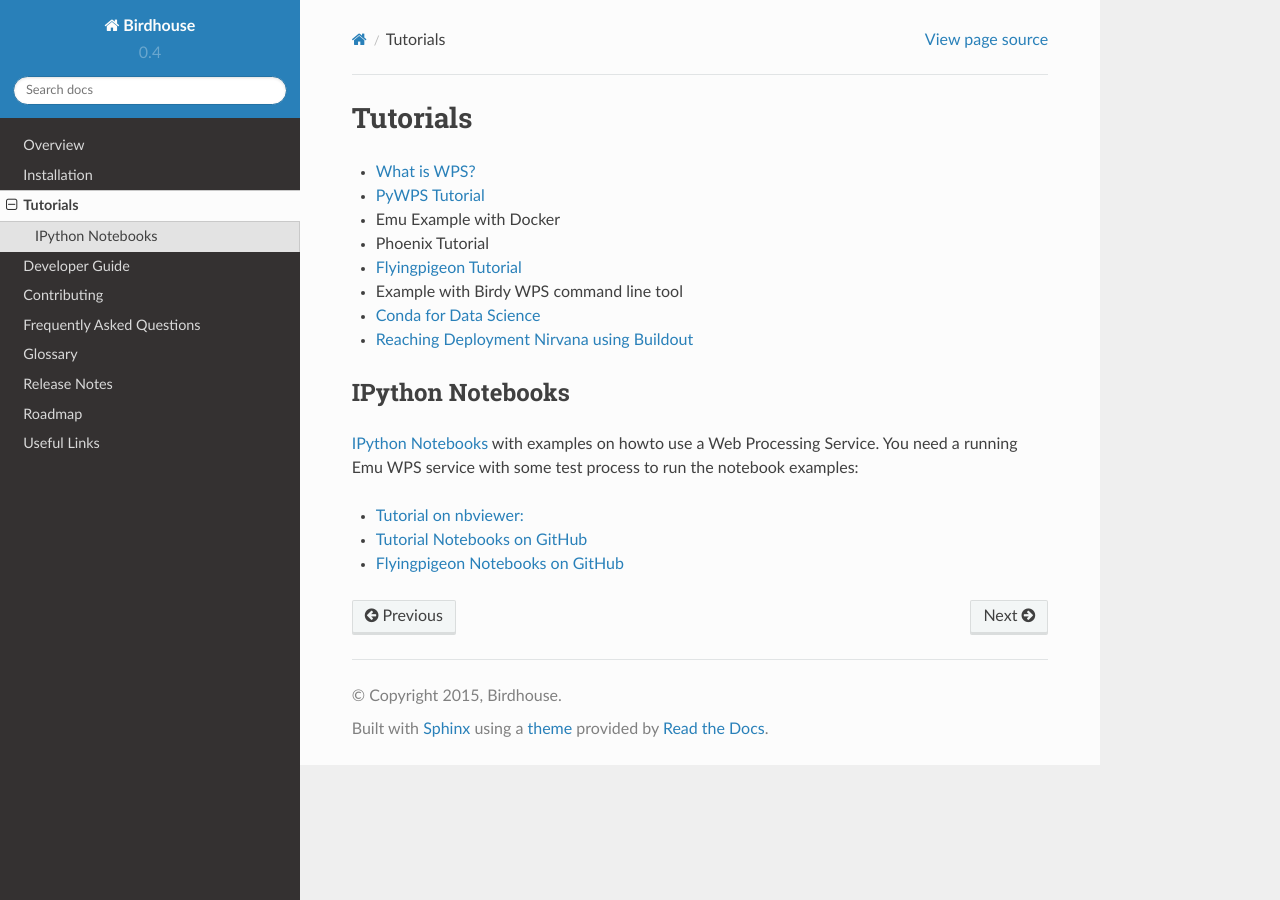
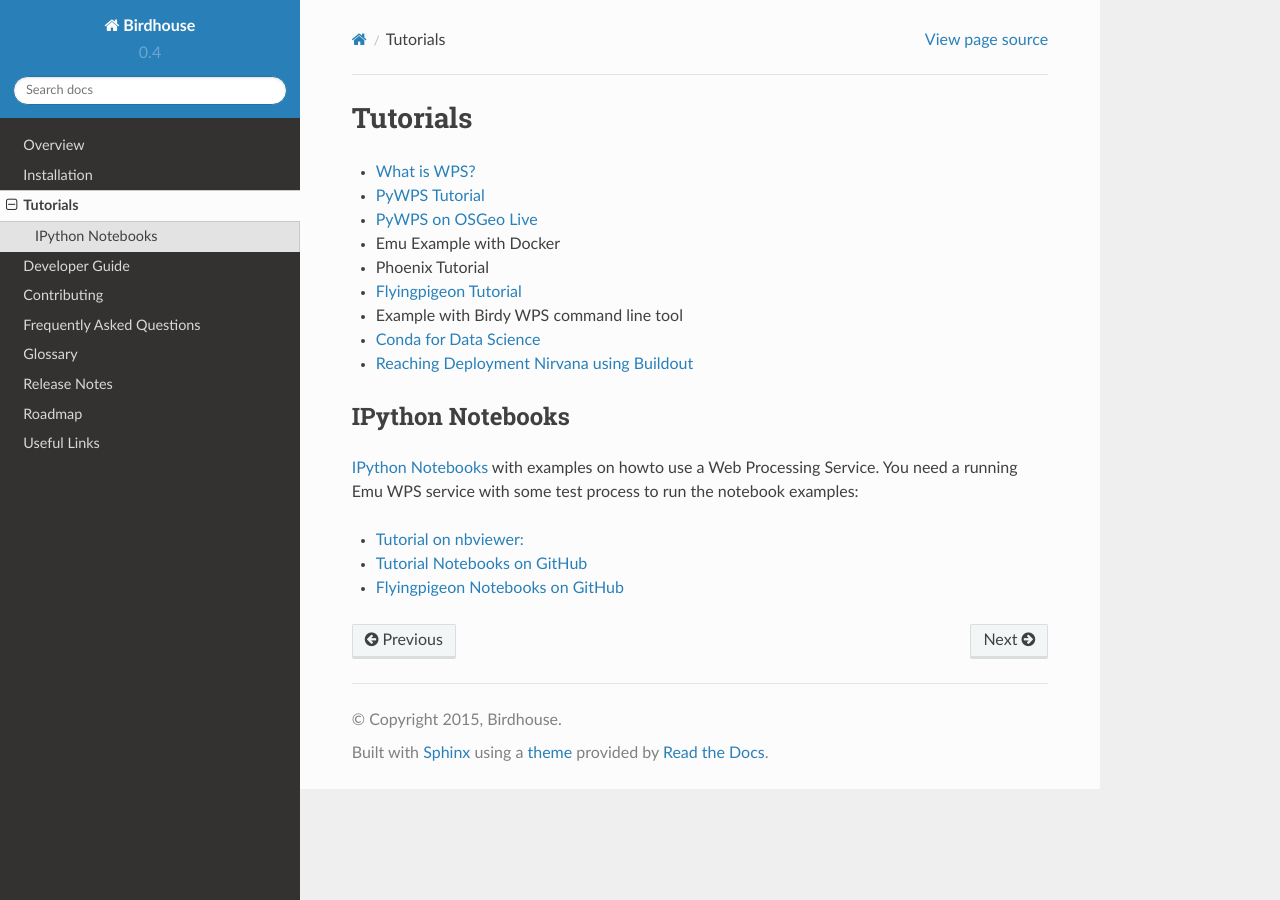
Before and after one commit to bird-house/birdhouse-docs, a Sphinx documentation site: the page built from docs/source/tutorial.rst, in a window 1280 px wide. Built offline with Sphinx 7.4.7 and the Read the Docs theme 2.0.0, drawn with Linux system fonts in a browser that asks for light colours.

Commit message:
added pywps on osgeo live

```diff
--- a/docs/source/tutorial.rst
+++ b/docs/source/tutorial.rst
@@ -3,6 +3,7 @@
 
 * :ref:`wps_tutorial`
 * `PyWPS Tutorial <http://pywps.org/docs/>`_
+* `PyWPS on OSGeo Live <http://live.osgeo.org/en/overview/pywps_overview.html>`_
 * :ref:`Emu Example with Docker <emu:tutorial>`
 * :ref:`Phoenix Tutorial <phoenix:tutorial>`
 * `Flyingpigeon Tutorial <http://flyingpigeon.readthedocs.io/en/latest/tutorials/index.html>`_
```
